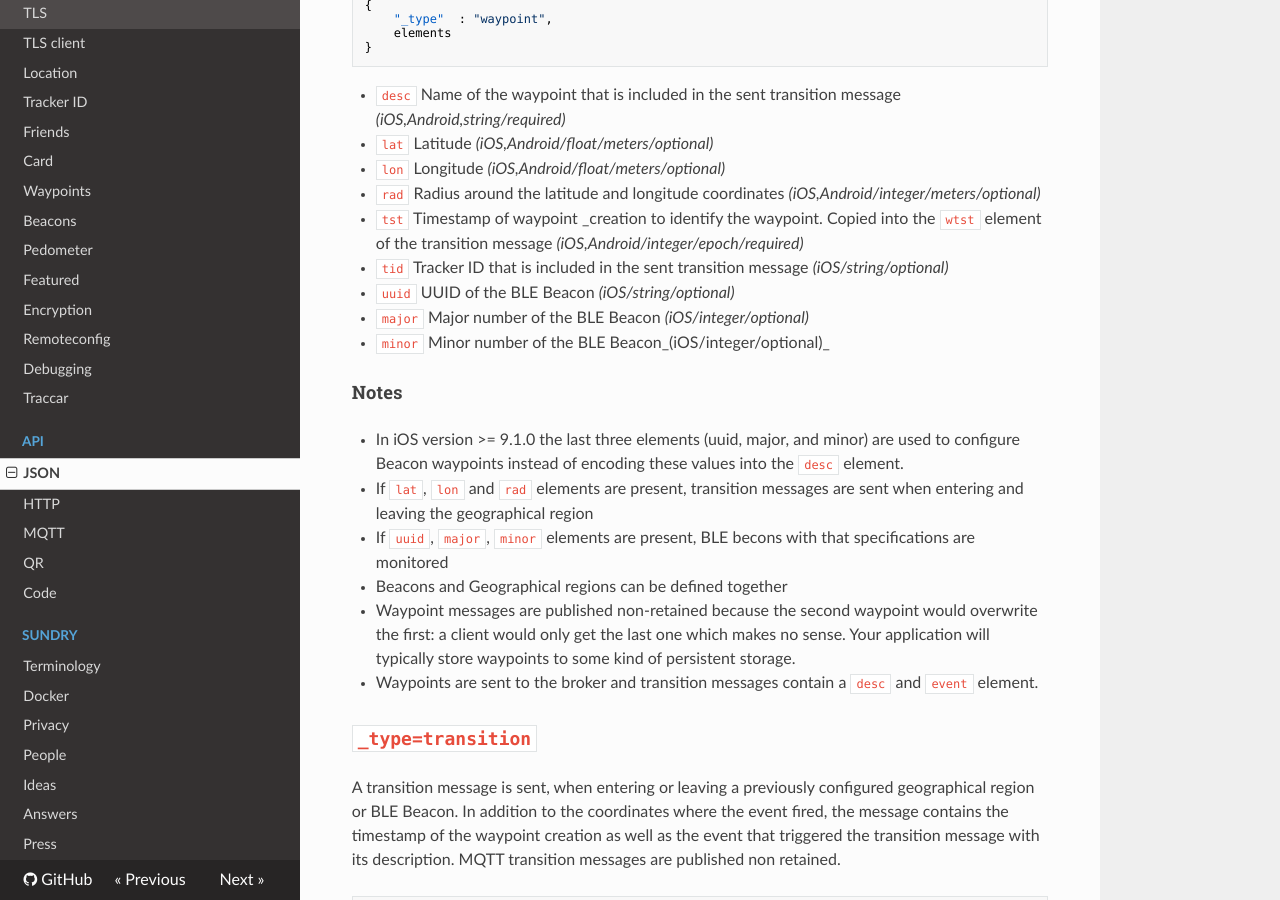
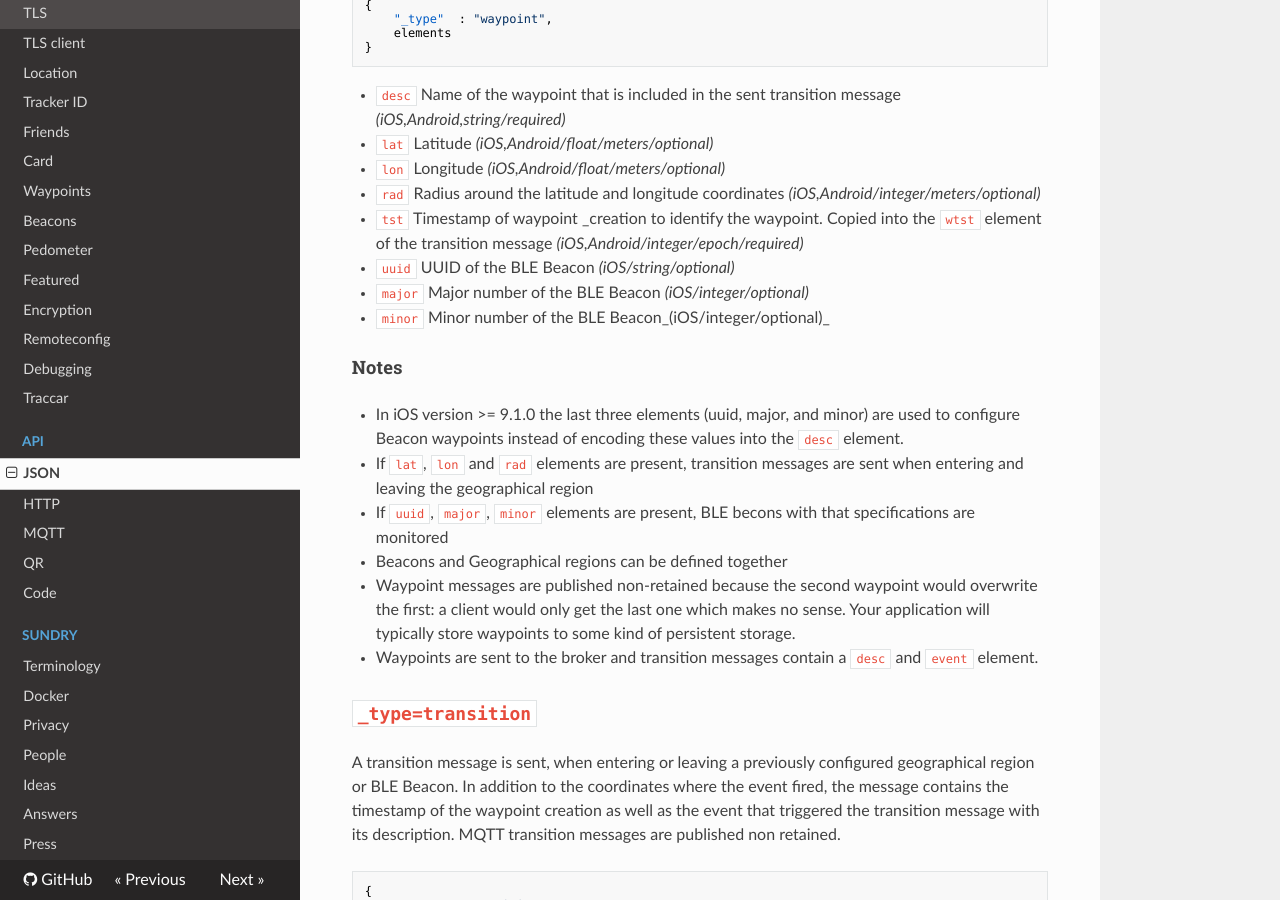
Before and after one commit to owntracks/booklet, an MkDocs documentation site: the page built from docs/tech/json.md, in a window 1280 px wide and 900 px high, scrolled down 3877 px. Built offline with MkDocs 1.6.1, drawn with Linux system fonts in a browser that asks for light colours; nearby versions of some CDN libraries; old or Windows-style settings are respelled for this version of MkDocs.

Commit message:
[FIX] confusing mention of tid in waypoint payload

```diff
--- a/docs/tech/json.md
+++ b/docs/tech/json.md
@@ -146,7 +146,6 @@ Waypoints denote specific geographical regions that you want to keep track of. Y
 * `lon` Longitude _(iOS,Android/float/meters/optional)_
 * `rad` Radius around the latitude and longitude coordinates _(iOS,Android/integer/meters/optional)_
 * `tst` Timestamp of waypoint _creation to identify the waypoint. Copied into the `wtst` element of the transition message _(iOS,Android/integer/epoch/required)_
-* `tid` Tracker ID that is included in the sent transition message _(iOS/string/optional)_
 * `uuid` UUID of the BLE Beacon _(iOS/string/optional)_
 * `major` Major number of the BLE Beacon _(iOS/integer/optional)_
 * `minor`  Minor number of the BLE Beacon_(iOS/integer/optional)_
```
